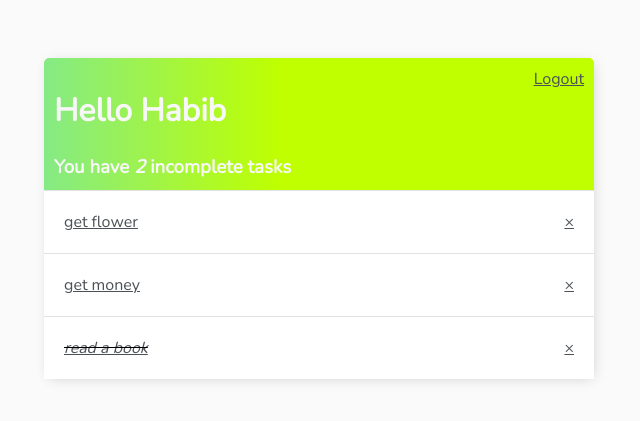
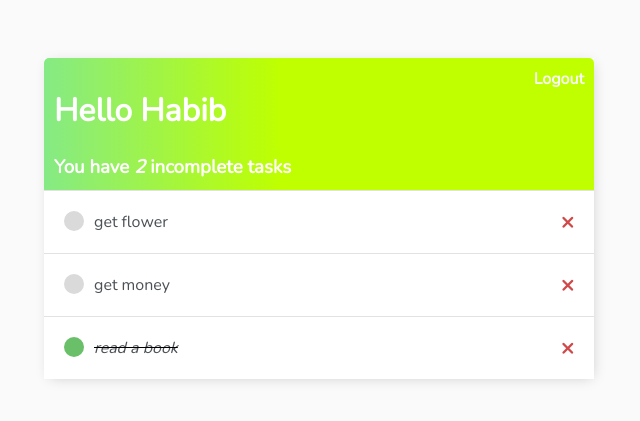
Before and after one commit to HABIBULLO77/ToDo-List, a Django app: page / in a window 1280 px wide. Shown: the top 421 px of the page, without its empty margins (321-961 px from the left). Run offline with Django 4.2, Linux system fonts and the light colour scheme; a user stored in the database is signed in; data comes from the database, SQL or seed files in the repository; both versions use the stored data as it was after the commit.

Commit message:
styling pages

```diff
--- a/base/templates/base/main.html
+++ b/base/templates/base/main.html
@@ -47,9 +47,10 @@
                 background: linear-gradient(90deg, #85EA85 0%, #BFFF00 43%, #BFFF00 100%);
             }
 
-            .header-bar{
+            .header-bar a {
                 color: rgb(247, 247, 247);
                 text-decoration: none;
+                font-weight: bold;
             }
 
             .task-wrapper {
@@ -58,7 +59,39 @@
                 justify-content: space-between;
                 padding: 20px;
                 background-color: #fff;
-                border-top: 1px solid rgb(226, 226, 226);s
+                border-top: 1px solid rgb(226, 226, 226);
+            }
+
+            .task-title {
+                display: flex;
+            }
+
+            .task-title a {
+                text-decoration: none;
+                color: #4b5156;
+                margin-left: 10px
+            }
+
+            .task-complete-icon {
+                height: 20px;
+                width: 20px;
+                background-color: rgb(105, 192, 105);
+                border-radius: 50%;
+            }
+
+            .task-incomplete-icon {
+                height: 20px;
+                width: 20px;
+                background-color: rgb(218, 218, 218);
+                border-radius: 50%;
+            }
+
+            .delete-link {
+                text-decoration: none;
+                font-weight: 900;
+                color: #cf4949;
+                font-size: 22px;
+                line-height: 0;
             }
         </style>
     </head>
--- a/base/templates/base/task_list.html
+++ b/base/templates/base/task_list.html
@@ -36,7 +36,7 @@
                 <a class="delete-link" href="{% url 'task-delete' task.id %}">&#215;</a>
             {% else %}
             <div class="task-title">
-                <div class="task-complete-icon">
+                <div class="task-incomplete-icon">
 
                 </div>
                 <a href="{% url 'task-update' task.id %}">{{task}}</a>
```
Also changed, not shown: db.sqlite3.
